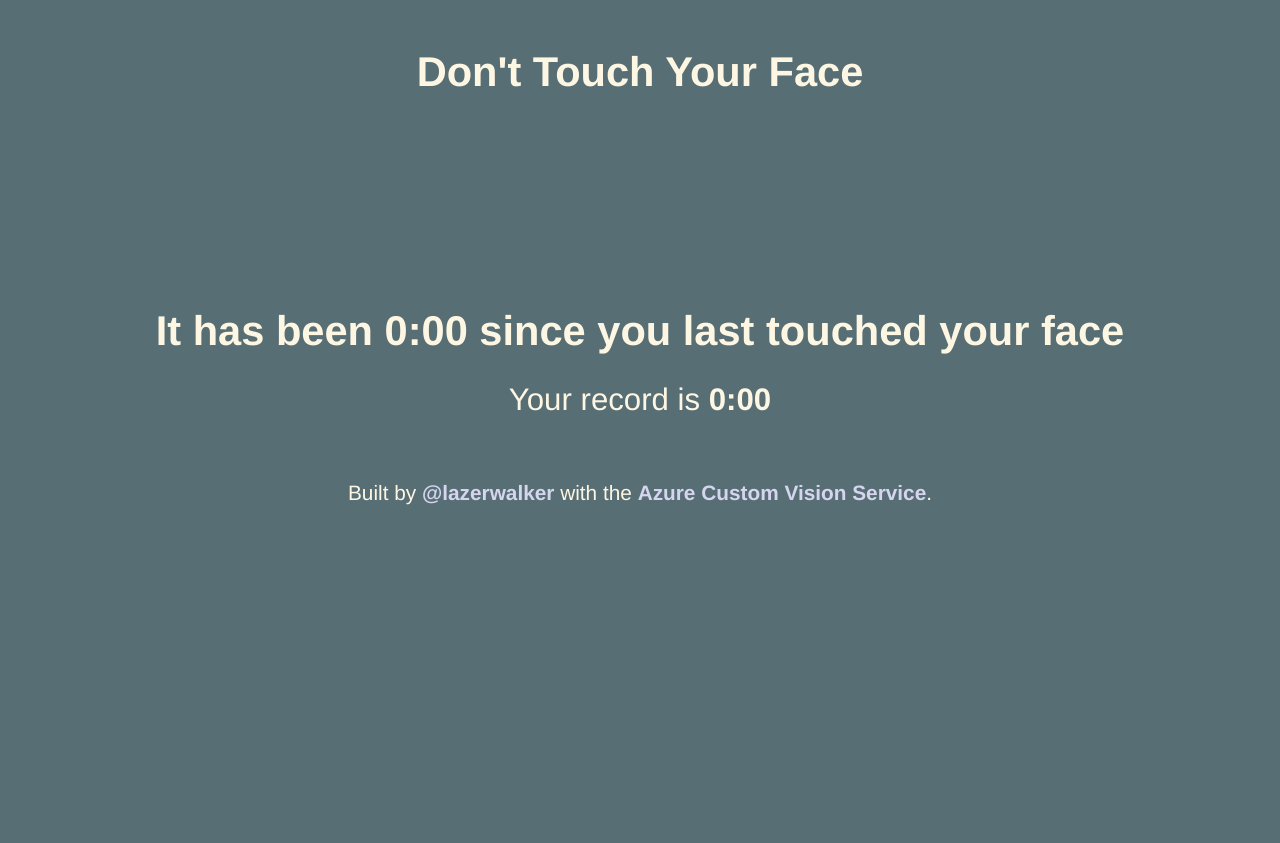
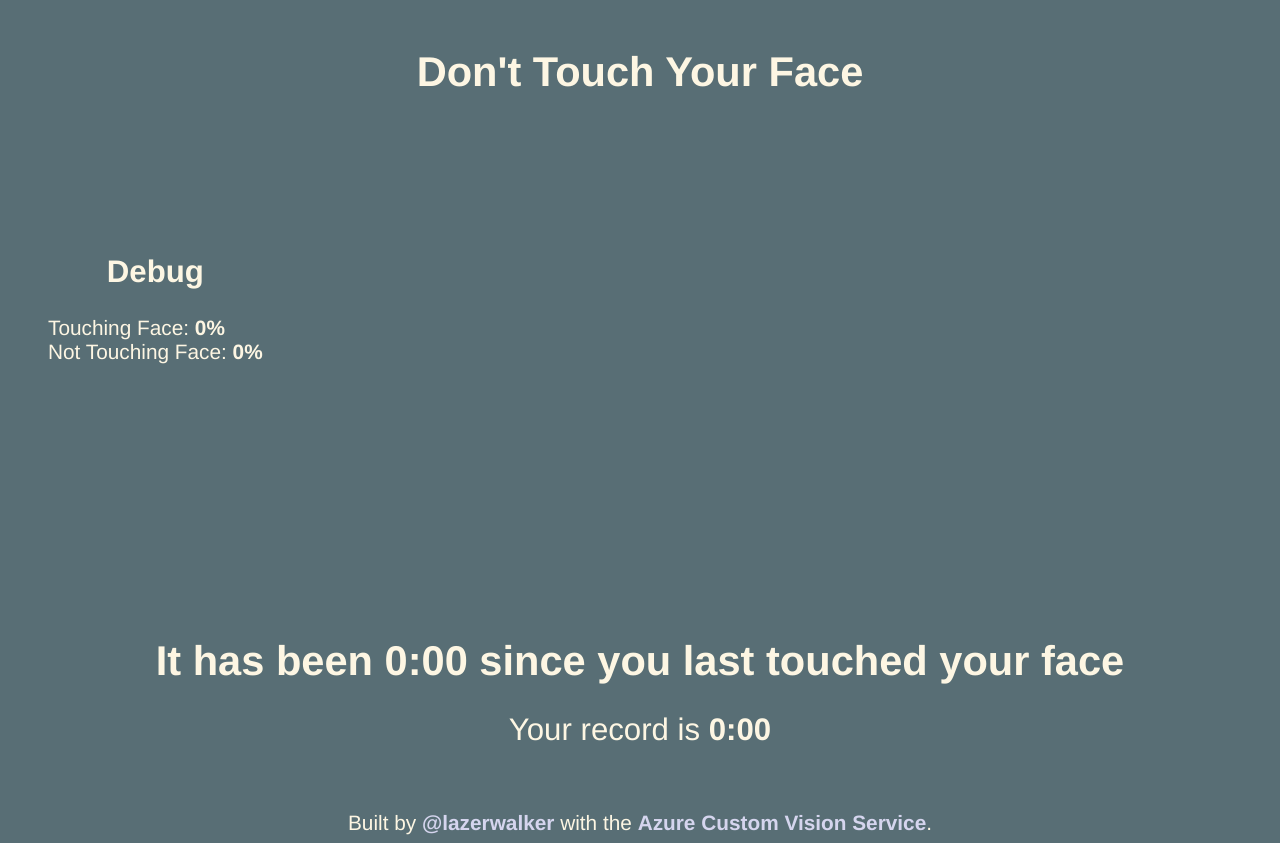
Before and after one commit to lazerwalker/dont-touch-your-face, a website built with Parcel: page index.html in a window 1280 px wide. Before the commit the page ends 800 px from the top, so only its background shows below. Built offline with nearby package versions, Linux system fonts and the light colour scheme; no server answers.

Commit message:
Add debug labels

```diff
--- a/index.html
+++ b/index.html
@@ -12,6 +12,7 @@
         color: #fdf6e3;
         font-family: Helvetica, sans-serif;
         font-size: 1.3em;
+        position: relative;
         text-align: center;
       }
 
@@ -46,11 +47,37 @@
       #high-score.winning .celebration {
         display: inline;
       }
+
+      #webcam {
+        height: 480px;
+        width: 640px;
+      }
+
+      #debug-panel {
+        position: absolute;
+        left: 40px;
+        top: 200px;
+        text-align: left;
+      }
+
+      #debug-panel h2 {
+        text-align: center;
+      }
+
+      #debug-panel span {
+        font-weight: bold;
+      }
     </style>
   </head>
   <body>
-    <div id="shade" />
     <h1 id="header">Don't Touch Your Face</h1>
+
+    <div id="debug-panel">
+      <h2>Debug</h2>
+      <div>Touching Face: <span id="chance-touching">0%</span></div>
+      <div>Not Touching Face: <span id="chance-not-touching">0%</span></div>
+    </div>
+
     <video id="webcam"></video>
     <h1>
       It has been <span id="time">0:00</span> since you last touched your face
--- a/src/index.ts
+++ b/src/index.ts
@@ -87,6 +87,13 @@ async function checkFaceTouching(
 ): Promise<boolean | undefined> {
   const result = await detect(video);
   console.log(result);
+
+  const touchingDebugLabel = document.getElementById("chance-touching");
+  const notTouchingDebugLabel = document.getElementById("chance-not-touching");
+
+  touchingDebugLabel.innerText = `${result.chanceTouching}%`;
+  notTouchingDebugLabel.innerText = `${result.chanceNotTouching}%`;
+
   return (
     result.chanceTouching > result.chanceNotTouching &&
     result.chanceTouching >= 80
```
